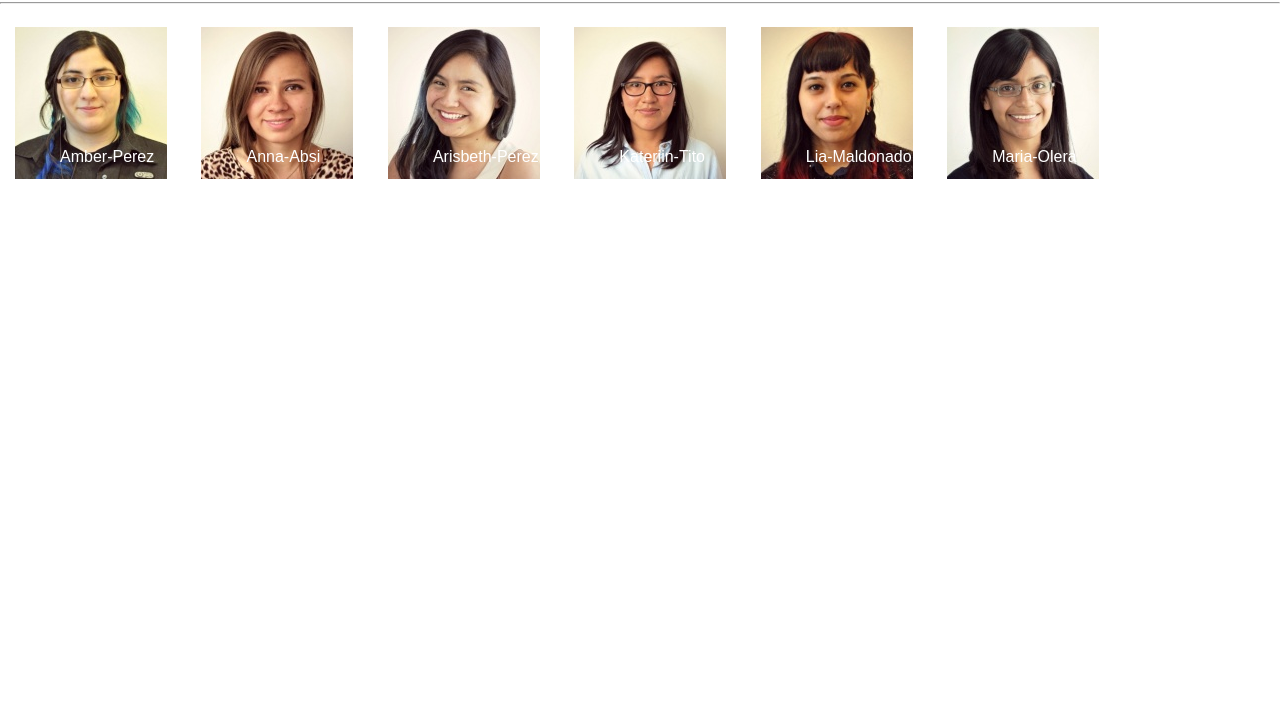
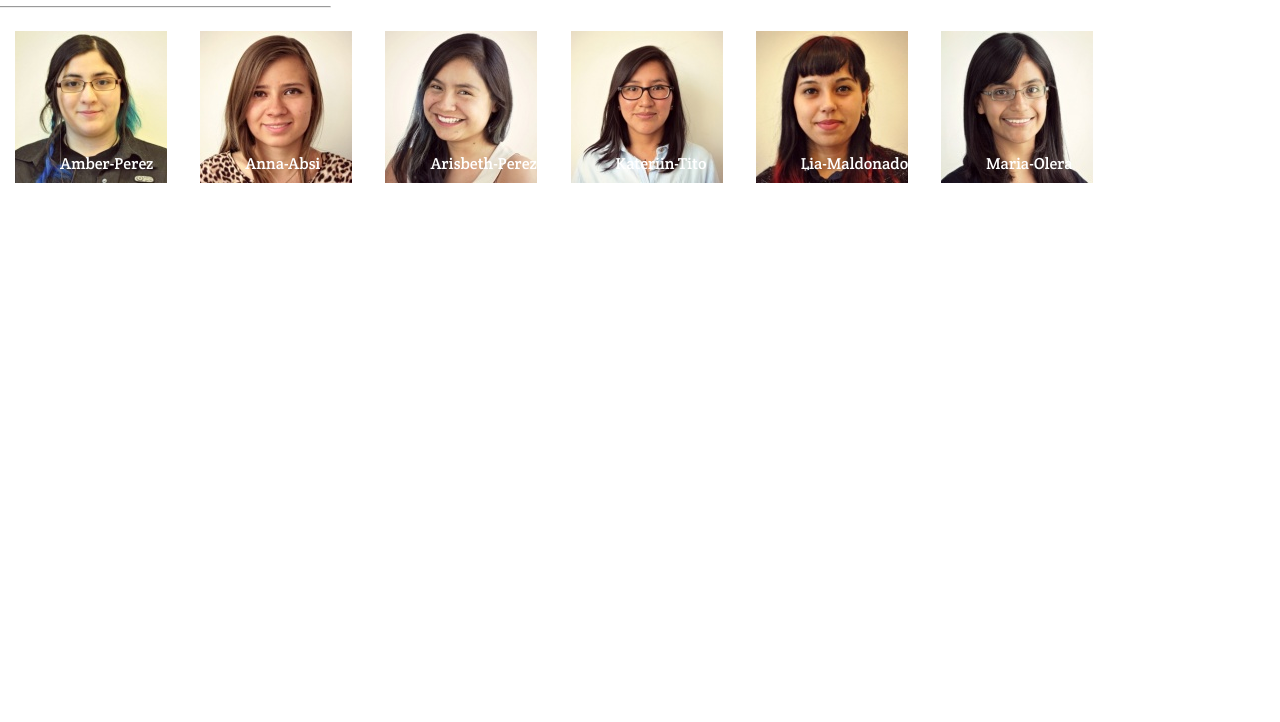
Before and after one commit to YAFERNANDA/Nuestrras-Coders, a plain HTML site: page index.html in a window 1280 px wide. Shown: the part 78-800 px from the top of the page. Drawn offline with Linux system fonts and the light colour scheme.

Commit message:
obtengo tipografia  y color de letra

```diff
--- a/css/main.css
+++ b/css/main.css
@@ -2,7 +2,8 @@ body{
   box-sizing: border-box;
   margin:0px;
   padding: 0px;
-  font-family: sans-serif;
+  font-family: 'Crete Round', serif;
+  color:rgb(105, 113, 124)
 }
 
 div{
@@ -20,3 +21,9 @@ p{
   left: 60px;
   color: white;
 }
+hr{
+  width:380px;
+  position: relative;
+  right:500px;
+  background-color: black;
+}
--- a/index.html
+++ b/index.html
@@ -3,6 +3,7 @@
   <head>
     <meta charset="utf-8">
     <title>Nuestras Coders</title>
+    <link href="https://fonts.googleapis.com/css?family=Crete+Round" rel="stylesheet">
     <link rel="stylesheet" href="css/main.css">
   </head>
   <body>
```
